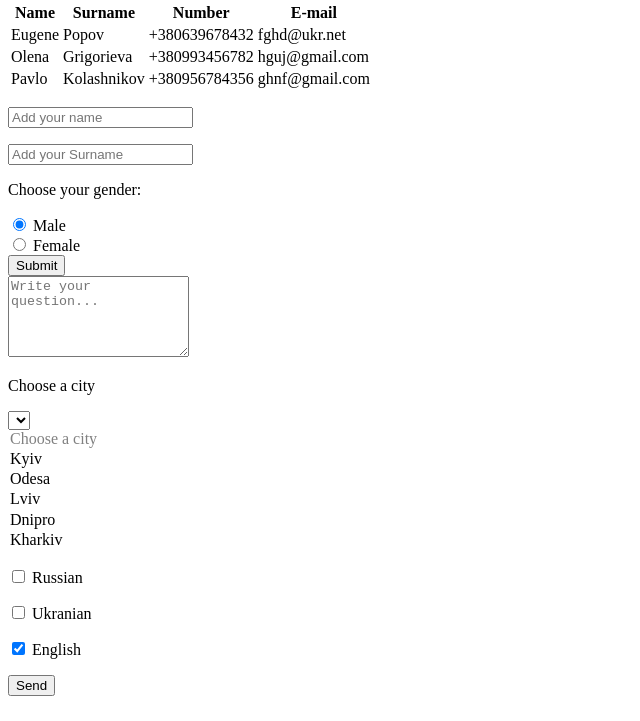
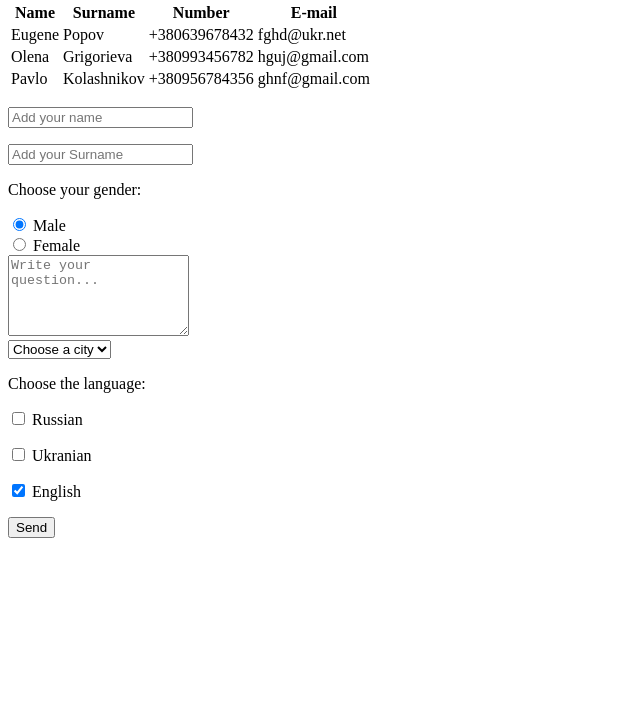
Before and after one commit to mariyagoli/index, a plain HTML site: page index.html in a window 1280 px wide. Shown: the part 79-800 px from the top of the page, without its empty margins (0-640 px from the left). Drawn offline with Linux system fonts and the light colour scheme.

Commit message:
the last

```diff
--- a/index.html
+++ b/index.html
@@ -51,26 +51,26 @@
     <input type="radio" id="female"name="gender"/>
     <label for="female">Female</label>
 </div>
-<div>
-    <button type="submit">Submit</button>
-</div>
 <textarea placeholder ="Write your question..." id="question" name="question" rows="5"  colls="15">
 </textarea>
-<p><label for="city-select">Choose a city</label></p>
-<select name ="city" id="city-select"></select>
+<div>
+<select name ="city">
    <option value="choose a city" selected disabled>Choose a city</option>
    <option value ="kyiv">Kyiv</option>
    <option value ="odesa">Odesa</option>
    <option value ="lviv">Lviv</option>
    <option value ="dnipro">Dnipro</option>
    <option value ="kharkiv">Kharkiv</option>
+   </select>
+   <p>Choose the language:</p>
    <p> <input type="checkbox" id="rus" name="russian"/>
     <label for="rus">Russian</label> </p>
-    <p>  <input type="checkbox" id="ukr" name="ukrainian"/>
+    <p> <input type="checkbox" id="ukr" name="ukrainian"/>
     <label for="ukr">Ukranian</label> </p>
     <p> <input type="checkbox" id="eng" name="english" checked/>
     <label for="eng">English</label> </p>
     <input type="submit" value="Send">
+</div>
 </form>
 </body>
 </html>
```
